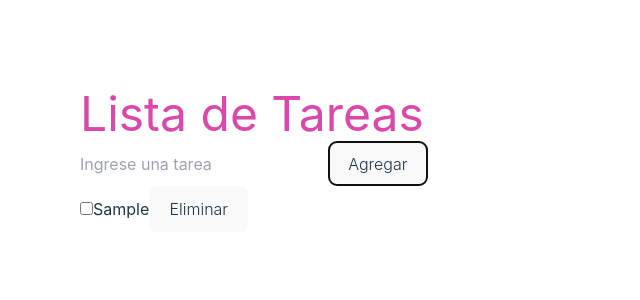
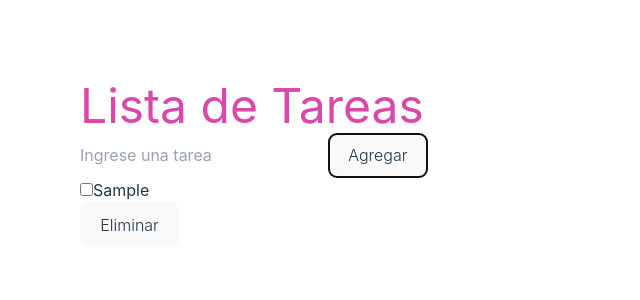
Before and after one commit to erikarubi25/pruebatecnicareact, a React app: page / in a window 1280 px wide. Both pictures are taken after typing "Sample" into the empty fields and a click on the button "Agregar". Shown: the top 300 px of the page, without its empty margins (0-640 px from the left). Built offline with nearby package versions, Linux system fonts and the light colour scheme; the HTML template or start-up script is replaced by a standard one.

Commit message:
tabla sin visualizacion

```diff
--- a/postcss.config.cjs
+++ b/postcss.config.cjs
@@ -4,9 +4,3 @@ module.exports = {
       require('autoprefixer'),
     ]
   }
-  module.exports = {
-    plugins: [
-      require('tailwindcss'),
-      require('autoprefixer'),
-    ]
-  }
--- a/src/components/TaskList.jsx
+++ b/src/components/TaskList.jsx
@@ -2,34 +2,42 @@ import React from 'react';
 
 function TaskList({ tasks, toggleTask, deleteTask }) {
   return (
+    <table class="table-fixed">
 
-      <ul className="grid grid-cols-1 gap-4">
+      <tbody>
+
+          <ul className="grid grid-flow-row auto-rows-max md:auto-rows-min">
             {tasks.map((task) => (
               <li
                 key={task.id}
                 className="flex items-center space-x-4"
               >
-
+              <tr>
                 <input
                   type="checkbox"
                   checked={task.completed}
                   onChange={() => toggleTask(task.id)}
                   className="form-checkbox h-4 w-4 text-blue-500"
                 />
+
                 <span className={` ${task.completed ? 'completed' : ''}`}>{task.title}</span>
+                </tr>
 
-
+                <tr>
                 <button
                   onClick={() => deleteTask(task.id)}
                   className="bg-blue-500 text-white px-2 py-1 rounded"
                 >
                   Eliminar
                 </button>
+                </tr>
+              </li>
 
-          </li>
             ))}
           </ul>
 
+        </tbody>
+      </table>
   );
 }
 
--- a/tailwind.config.js
+++ b/tailwind.config.js
@@ -5,8 +5,12 @@ module.exports = {
   ],
   darkMode: false,
   theme: {
-    extend: {},
+    extend: {
+      gridAutoColumns: {
+        '2fr': 'minmax(0, 2fr)',
+    },
   },
   variants: {},
   plugins: [],
 }
+}
```
Lines whose indentation alone changed are shown as unchanged.
